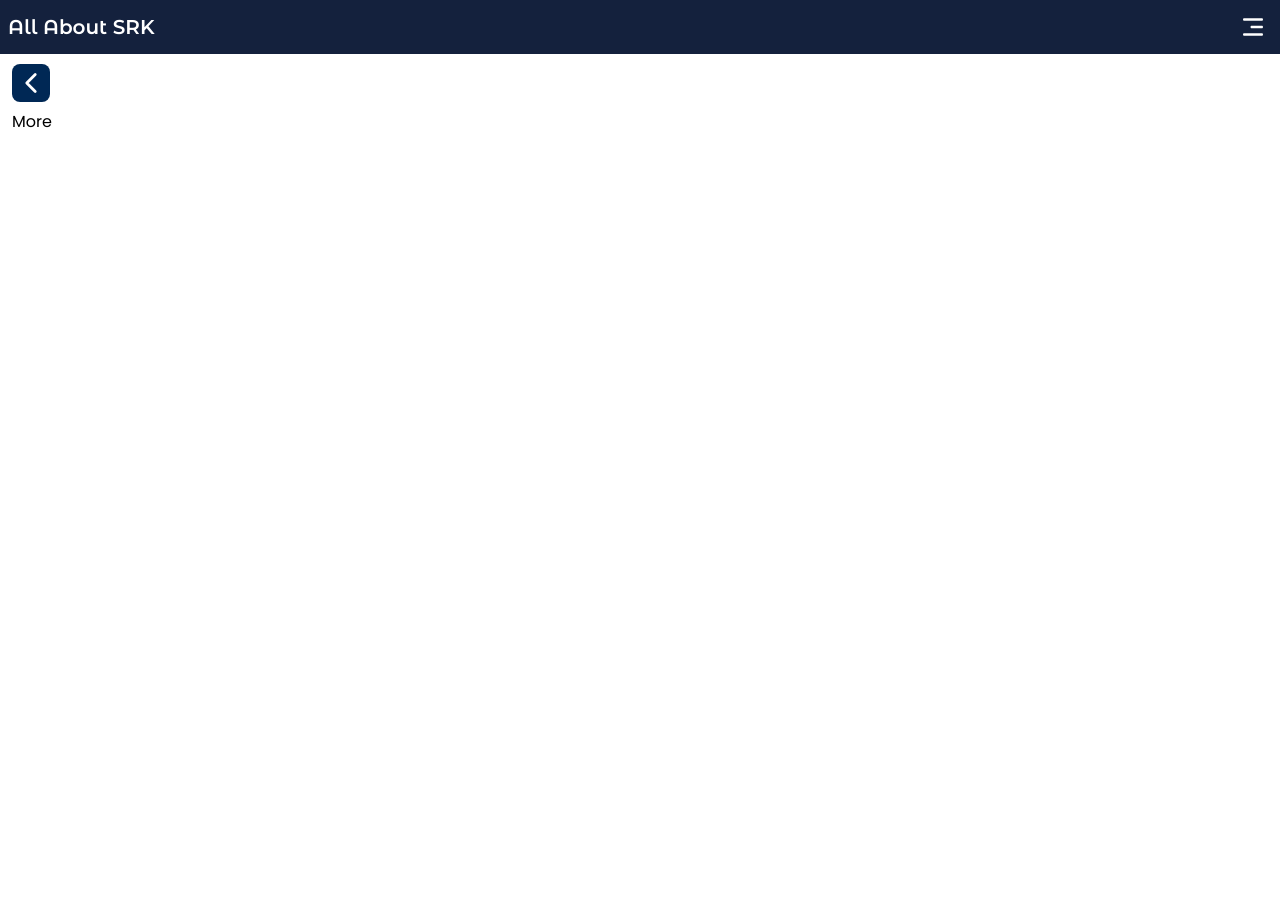
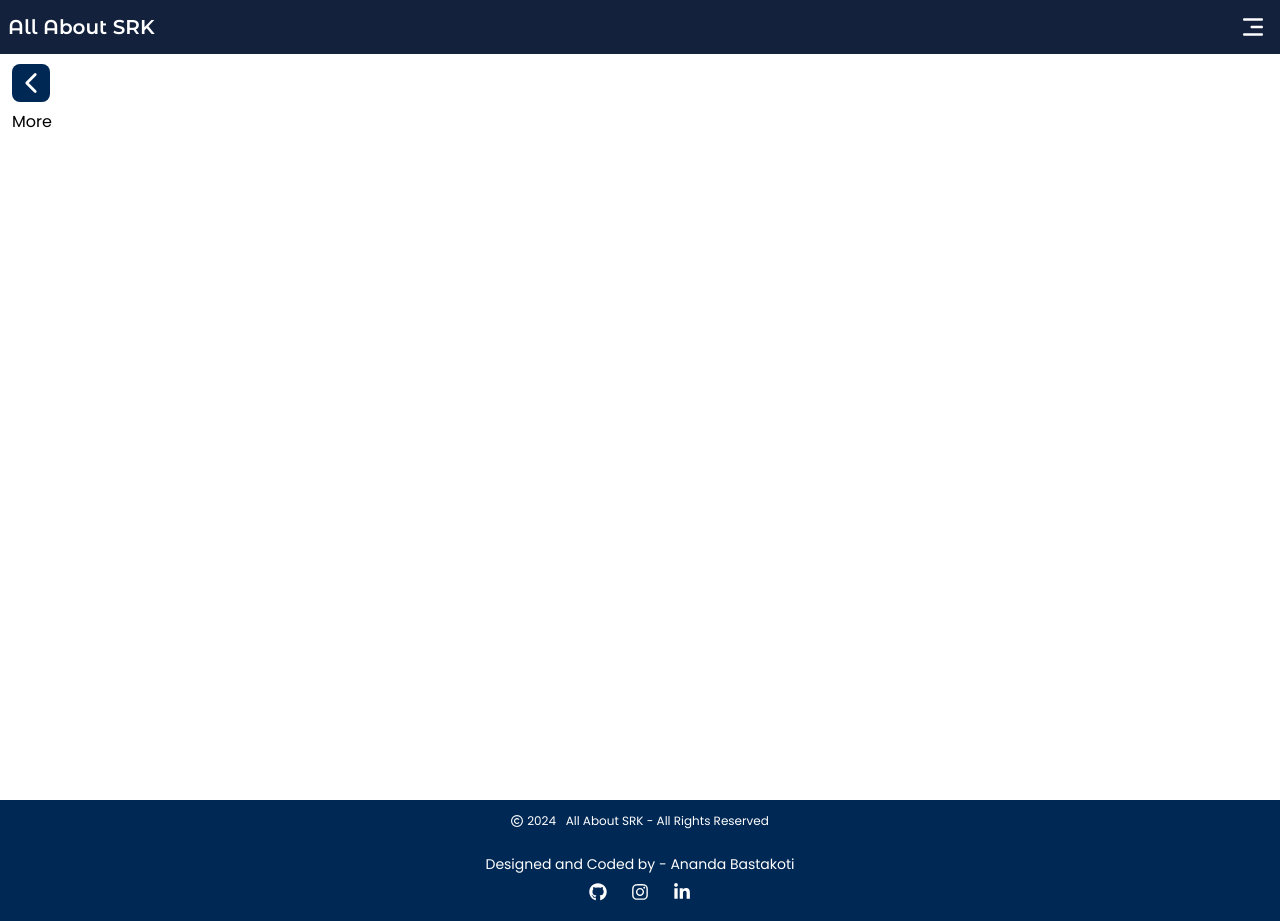
Before and after one commit to iamanandabastakoti/allaboutsrk, a React (Vite) app in the folder frontend/: page /more in a window 1280 px wide. Before the commit the page ends 800 px from the top, so only its background shows below. Built offline with nearby package versions, Linux system fonts and the light colour scheme; a web font is replaced by a local one.

Commit message:
added footer

```diff
--- a/frontend/src/App.jsx
+++ b/frontend/src/App.jsx
@@ -9,6 +9,7 @@ import More from './pages/More'
 import { sidebarContext } from './context/context'
 import SingleMovie from './pages/SingleMovie'
 import { IoChevronBackOutline } from "react-icons/io5";
+import Footer from './components/Footer'
 
 const App = () => {
   const [sidebar, setSidebar] = useState(false);
@@ -21,7 +22,7 @@ const App = () => {
     <sidebarContext.Provider value={{ sidebar, setSidebar }}>
       <div className='min-h-screen font-Poppins'>
         <Navbar />
-        <div className='pt-16 pb-6 px-3 w-full'>
+        <div className='pt-16 pb-6 px-3 w-full min-h-screen'>
           <Sidebar />
           {
             appPath.pathname !== '/' &&
@@ -39,6 +40,7 @@ const App = () => {
             <Route path='/more' element={<More />} />
           </Routes>
         </div>
+        <Footer />
       </div>
     </sidebarContext.Provider>
   )
--- /dev/null
+++ b/frontend/src/components/Footer.jsx
@@ -0,0 +1,44 @@
+import React from 'react'
+import { FaRegCopyright, FaGithub, FaInstagram, FaLinkedinIn, FaFacebook } from "react-icons/fa6";
+
+const Footer = () => {
+    const mySocials = [
+        {
+            icon: <FaGithub />,
+            link: 'https://github.com/iamanandabastakoti',
+        },
+        {
+            icon: <FaInstagram />,
+            link: 'https://www.instagram.com/iamanandabastakoti/',
+        },
+        {
+            icon: <FaLinkedinIn />,
+            link: 'https://www.linkedin.com/in/anandabastakoti/',
+        },
+    ]
+    return (
+        <div className='bg-brandColor text-primaryBg min-h-14 flex flex-col justify-center items-center p-3 text-[12px] gap-4'>
+            <div className='flex gap-1 items-center'>
+                <FaRegCopyright /> 2024 &nbsp; All About SRK - All Rights Reserved
+            </div>
+            <div className='flex flex-col justify-center items-center gap-2 py-2 text-[14px]'>
+                <span>
+                    Designed and Coded by - Ananda Bastakoti
+                </span>
+                <div className='flex gap-6 text-lg'>
+                    {
+                        mySocials.map((props) => {
+                            return (
+                                <a href={props.link} target='_blank'>
+                                    {props.icon}
+                                </a>
+                            )
+                        })
+                    }
+                </div>
+            </div>
+        </div>
+    )
+}
+
+export default Footer
```
